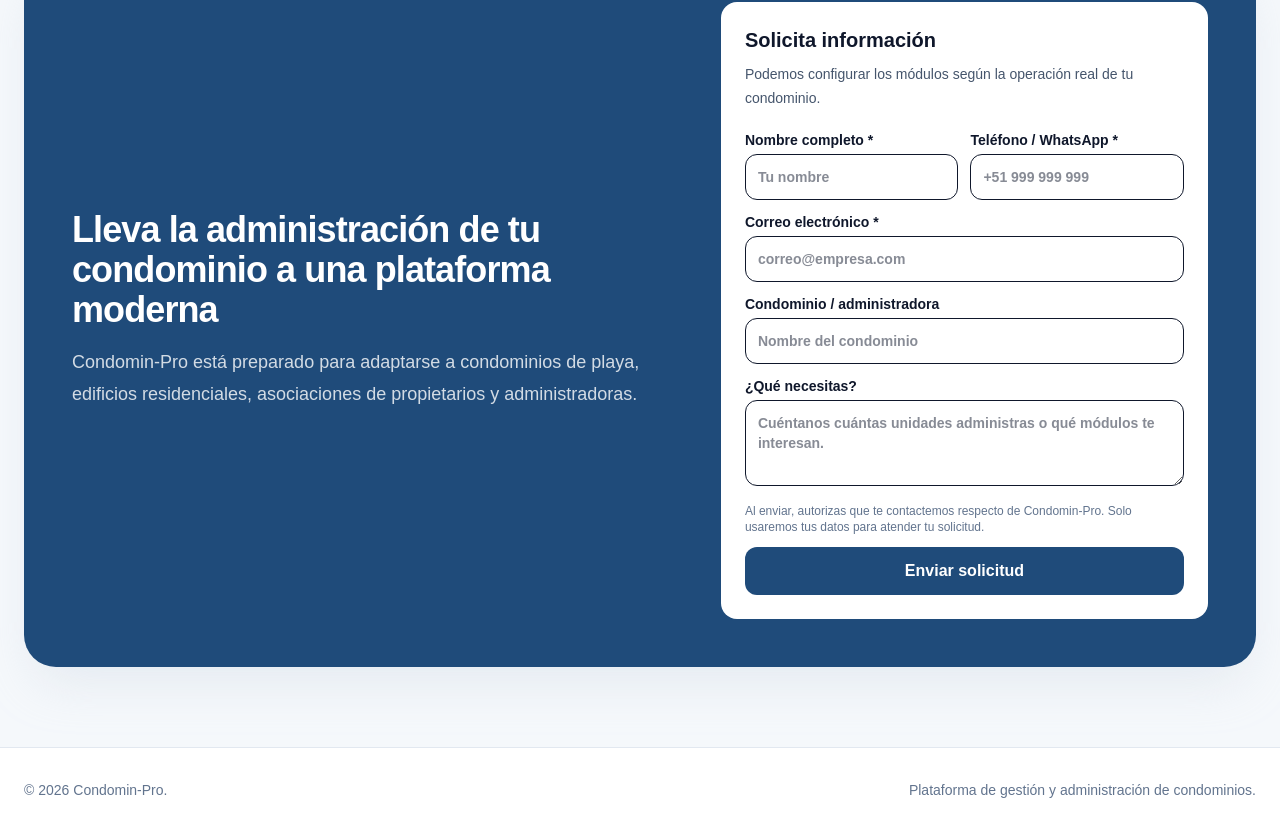
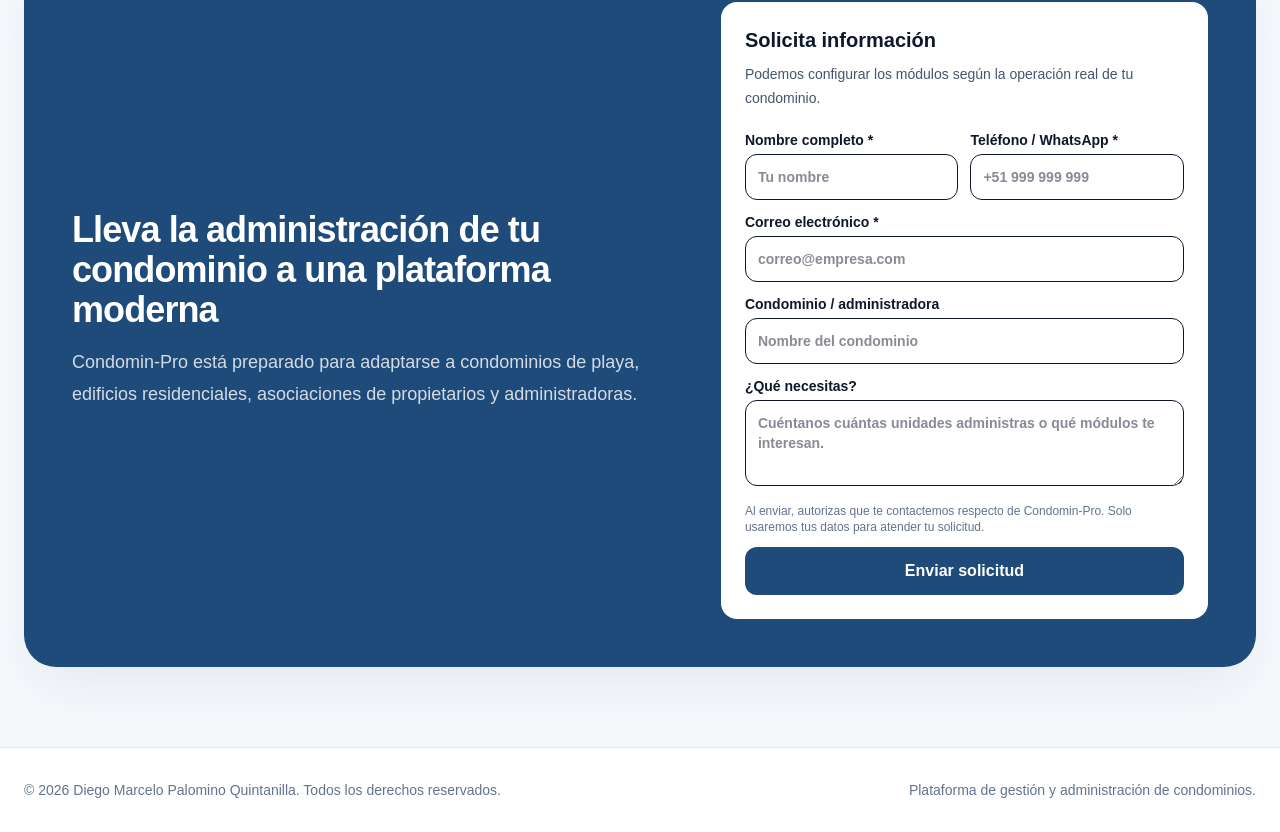
Before and after one commit to diegopquintanilla-blip/condoadmin-pro, a Next.js app: page / in a window 1280 px wide. Shown: the part 2798-3630 px from the top of the page. Built offline with nearby package versions, Linux system fonts and the light colour scheme; no server answers.

Commit message:
Update the landing page copyright attribution (#61)

```diff
--- a/app/page.tsx
+++ b/app/page.tsx
@@ -298,7 +298,7 @@ export default function HomePage() {
 
       <footer className="border-t border-slate-200 bg-white">
         <div className="mx-auto flex max-w-7xl flex-col justify-between gap-4 px-6 py-8 text-sm text-slate-500 md:flex-row">
-          <p>© {new Date().getFullYear()} Condomin-Pro.</p>
+          <p>© {new Date().getFullYear()} Diego Marcelo Palomino Quintanilla. Todos los derechos reservados.</p>
           <p>Plataforma de gestión y administración de condominios.</p>
         </div>
       </footer>
```
